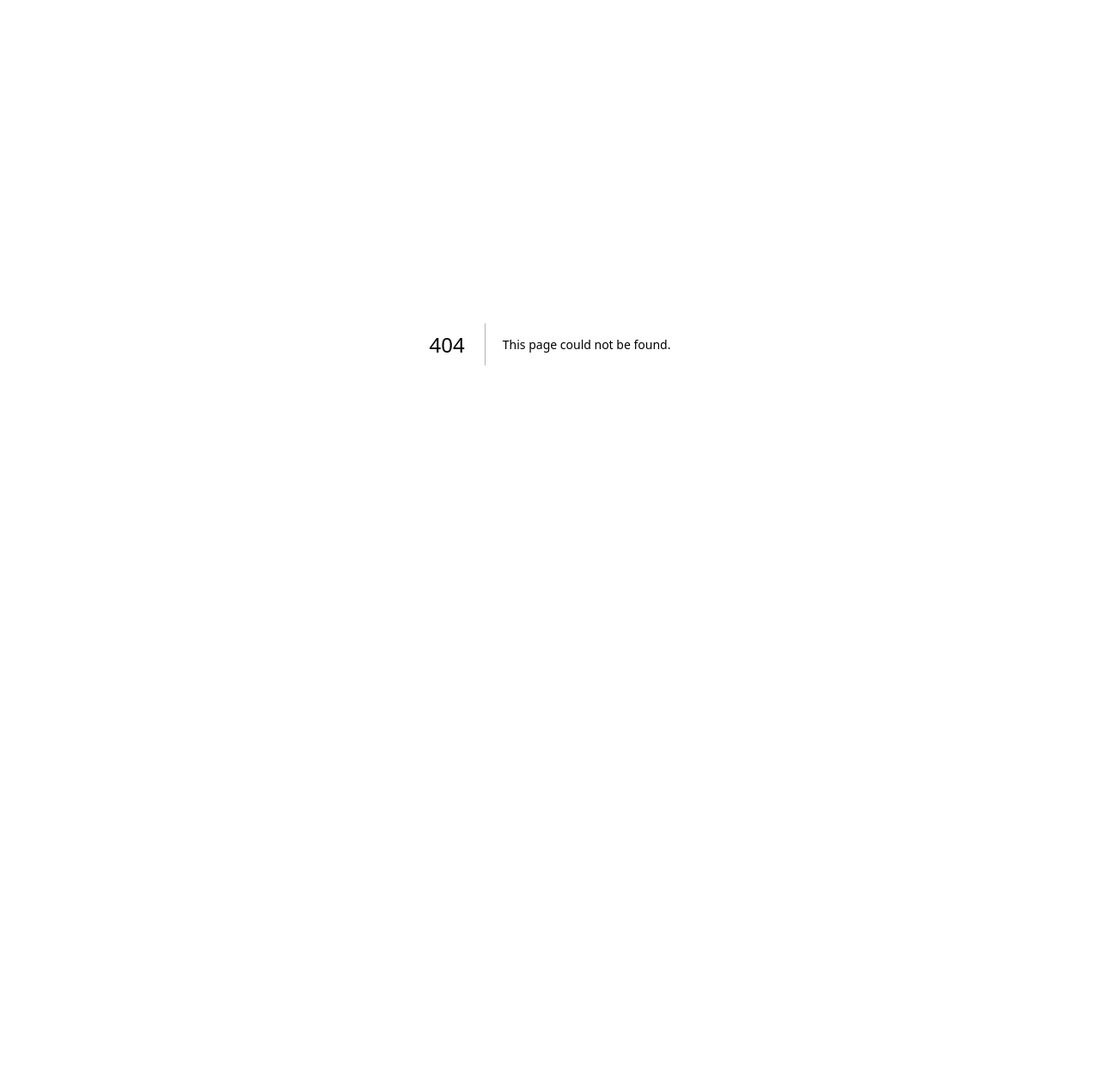
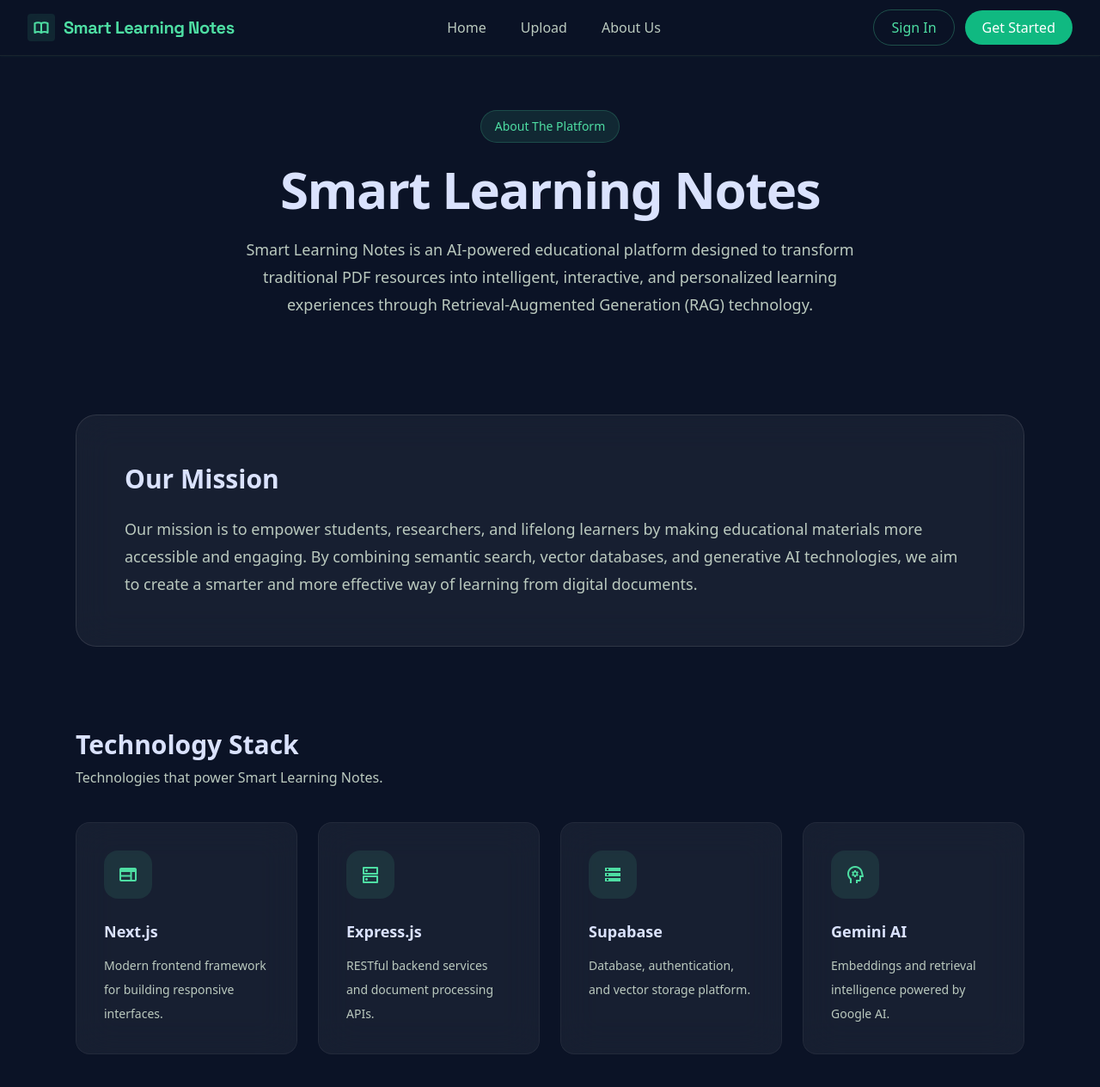
Before and after one commit to Samashi11/Fullstack_ProgrammerDeadline, a Next.js app in the folder frontend/: page /about in a window 1280 px wide. Before the commit this address had no page. Shown: the top 1264 px of the page at 86% size. Before the commit the page ends 800 px from the top, so only its background shows below. Built offline with nearby package versions, Linux system fonts and the light colour scheme.

Commit message:
fix home, and + page About Us

```diff
--- /dev/null
+++ b/frontend/app/about/page.tsx
@@ -0,0 +1,144 @@
+import Navbar from "../components/Navbar";
+import Footer from "../components/Footer";
+
+export default function AboutUs() {
+  const technologies = [
+    {
+      name: "Next.js",
+      description: "Modern frontend framework for building responsive interfaces.",
+      icon: "web",
+    },
+    {
+      name: "Express.js",
+      description: "RESTful backend services and document processing APIs.",
+      icon: "dns",
+    },
+    {
+      name: "Supabase",
+      description: "Database, authentication, and vector storage platform.",
+      icon: "storage",
+    },
+    {
+      name: "Gemini AI",
+      description: "Embeddings and retrieval intelligence powered by Google AI.",
+      icon: "psychology",
+    },
+  ];
+
+  const roadmap = [
+    "Conversational Document Assistant",
+    "Automated Quiz Generation",
+    "Flashcard-Based Learning",
+    "User Authentication & Personal Workspace",
+    "Learning Analytics Dashboard",
+  ];
+
+  return (
+    <div className="min-h-screen bg-background text-on-surface">
+      <Navbar />
+
+      <main className="pt-32 pb-24 px-6 max-w-6xl mx-auto">
+        {/* Hero */}
+        <section className="text-center mb-28">
+          <span className="inline-block px-4 py-2 rounded-full border border-primary/20 bg-primary/10 text-primary text-sm font-medium mb-6">
+            About The Platform
+          </span>
+
+          <h1 className="text-5xl md:text-6xl font-bold tracking-tight mb-6">
+            Smart Learning Notes
+          </h1>
+
+          <p className="max-w-3xl mx-auto text-lg leading-8 text-on-surface-variant">
+            Smart Learning Notes is an AI-powered educational platform designed
+            to transform traditional PDF resources into intelligent, interactive,
+            and personalized learning experiences through
+            Retrieval-Augmented Generation (RAG) technology.
+          </p>
+        </section>
+
+        {/* Mission */}
+        <section className="mb-24">
+          <div className="glass-panel rounded-3xl p-10 md:p-14">
+            <h2 className="text-3xl font-bold mb-6">
+              Our Mission
+            </h2>
+
+            <p className="leading-8 text-on-surface-variant text-lg">
+              Our mission is to empower students, researchers, and lifelong
+              learners by making educational materials more accessible and
+              engaging. By combining semantic search, vector databases, and
+              generative AI technologies, we aim to create a smarter and more
+              effective way of learning from digital documents.
+            </p>
+          </div>
+        </section>
+
+        {/* Technology Stack */}
+        <section className="mb-24">
+          <div className="flex items-center justify-between mb-10">
+            <div>
+              <h2 className="text-3xl font-bold mb-2">
+                Technology Stack
+              </h2>
+
+              <p className="text-on-surface-variant">
+                Technologies that power Smart Learning Notes.
+              </p>
+            </div>
+          </div>
+
+          <div className="grid md:grid-cols-2 lg:grid-cols-4 gap-6">
+            {technologies.map((tech) => (
+              <div
+                key={tech.name}
+                className="glass-panel p-8 rounded-2xl border border-white/5 hover:border-primary/30 transition-all duration-300 hover:-translate-y-1"
+              >
+                <div className="w-14 h-14 rounded-2xl bg-primary/10 flex items-center justify-center mb-6">
+                  <span className="material-symbols-outlined text-primary text-3xl">
+                    {tech.icon}
+                  </span>
+                </div>
+
+                <h3 className="font-semibold text-lg mb-3">
+                  {tech.name}
+                </h3>
+
+                <p className="text-sm leading-7 text-on-surface-variant">
+                  {tech.description}
+                </p>
+              </div>
+            ))}
+          </div>
+        </section>
+
+        {/* Roadmap */}
+        <section>
+          <div className="glass-panel rounded-3xl p-10 md:p-14">
+            <h2 className="text-3xl font-bold mb-8">
+              Future Development
+            </h2>
+
+            <div className="grid md:grid-cols-2 gap-6">
+              {roadmap.map((feature, index) => (
+                <div
+                  key={feature}
+                  className="flex items-center gap-4 border-b border-white/5 pb-4"
+                >
+                  <div className="w-10 h-10 rounded-full bg-primary/10 text-primary flex items-center justify-center font-semibold">
+                    {index + 1}
+                  </div>
+
+                  <span className="text-on-surface-variant">
+                    {feature}
+                  </span>
+                </div>
+              ))}
+            </div>
+          </div>
+        </section>
+      </main>
+
+      <Footer />
+    </div>
+  );
+}
--- a/frontend/app/components/Features.tsx
+++ b/frontend/app/components/Features.tsx
@@ -1,55 +1,69 @@
 export default function Features() {
   return (
     <section className="py-20 px-8 max-w-container_max mx-auto relative z-10">
+      <div className="text-center mb-16">
+        <h2 className="font-h2 text-h2 text-on-surface mb-4">
+          Why Use Smart Learning Notes?
+        </h2>
+
+        <p className="text-on-surface-variant max-w-2xl mx-auto">
+          Transform your study materials into an intelligent learning
+          experience powered by AI and Retrieval-Augmented Generation (RAG).
+        </p>
+      </div>
+
       <div className="grid grid-cols-1 md:grid-cols-3 gap-8">
         {/* Card 1 */}
-                    <div className="bg-surface-container border border-surface-bright/20 rounded-xl p-8 hover:border-outline-variant transition-all flex flex-col group">
-                         <div className="w-12 h-12 bg-primary/10 rounded-lg flex items-center justify-center mb-6 group-hover:bg-primary/20 transition-colors">
-                              <span className="material-symbols-outlined text-primary text-2xl">
-                                   chat
+        <div className="bg-surface-container border border-surface-bright/20 rounded-xl p-8 hover:border-primary/50 hover:-translate-y-2 transition-all duration-300 flex flex-col group">
+          <div className="w-14 h-14 bg-primary/10 rounded-xl flex items-center justify-center mb-6 group-hover:bg-primary/20 transition-colors">
+            <span className="material-symbols-outlined text-primary text-3xl">
+              upload_file
             </span>
           </div>
+
           <h3 className="font-h3 text-h3 text-on-surface mb-3">
-                              Smart Vector Chat
+            Smart PDF Upload
           </h3>
+
           <p className="font-body-md text-on-surface-variant">
-                              Engage in contextual conversations with your
-                              documents using advanced RAG technology for
-                              precise, referenced answers.
+            Upload lecture notes, research papers, and learning materials with
+            instant AI processing and document indexing.
           </p>
         </div>
 
         {/* Card 2 */}
-                    <div className="bg-surface-container border border-surface-bright/20 rounded-xl p-8 hover:border-outline-variant transition-all flex flex-col group">
-                         <div className="w-12 h-12 bg-primary/10 rounded-lg flex items-center justify-center mb-6 group-hover:bg-primary/20 transition-colors">
-                              <span className="material-symbols-outlined text-primary text-2xl">
-                                   checklist
+        <div className="bg-surface-container border border-surface-bright/20 rounded-xl p-8 hover:border-primary/50 hover:-translate-y-2 transition-all duration-300 flex flex-col group">
+          <div className="w-14 h-14 bg-primary/10 rounded-xl flex items-center justify-center mb-6 group-hover:bg-primary/20 transition-colors">
+            <span className="material-symbols-outlined text-primary text-3xl">
+              psychology
             </span>
           </div>
+
           <h3 className="font-h3 text-h3 text-on-surface mb-3">
-                              Instant Quiz Generation
+            AI Knowledge Retrieval
           </h3>
+
           <p className="font-body-md text-on-surface-variant">
-                              Automatically generate targeted questions from
-                              your source material to test comprehension and aid
-                              retention.
+            Powered by Gemini Embeddings and RAG technology to understand and
+            retrieve information from your uploaded documents.
           </p>
         </div>
 
         {/* Card 3 */}
-                    <div className="bg-surface-container border border-surface-bright/20 rounded-xl p-8 hover:border-outline-variant transition-all flex flex-col group">
-                         <div className="w-12 h-12 bg-primary/10 rounded-lg flex items-center justify-center mb-6 group-hover:bg-primary/20 transition-colors">
-                              <span className="material-symbols-outlined text-primary text-2xl">
-                                   shield
+        <div className="bg-surface-container border border-surface-bright/20 rounded-xl p-8 hover:border-primary/50 hover:-translate-y-2 transition-all duration-300 flex flex-col group">
+          <div className="w-14 h-14 bg-primary/10 rounded-xl flex items-center justify-center mb-6 group-hover:bg-primary/20 transition-colors">
+            <span className="material-symbols-outlined text-primary text-3xl">
+              auto_stories
             </span>
           </div>
+
           <h3 className="font-h3 text-h3 text-on-surface mb-3">
-                              Secure Document Vault
+            Personalized Learning
           </h3>
+
           <p className="font-body-md text-on-surface-variant">
-                              Your research is stored securely with
-                              enterprise-grade encryption. Private by default,
-                              accessible only by you.
+            Convert traditional PDFs into interactive learning resources that
+            help students understand concepts more effectively.
           </p>
         </div>
       </div>
--- a/frontend/app/components/Hero.tsx
+++ b/frontend/app/components/Hero.tsx
@@ -9,8 +9,9 @@ export default function Hero() {
           Master Your Documents with AI.
         </h1>
         <p className="font-body-lg text-lg text-on-surface-variant mb-10 max-w-[600px] mx-auto">
-                         Upload PDFs, instantly find answers through chat, and
-                         generate customized quizzes to test your understanding.
+          Learn Smarter from Your PDFs with AI Upload lecture notes, books, and
+          research papers. Ask questions, summarize content, and generate
+          quizzes instantly.
         </p>
         <div className="flex flex-col sm:flex-row gap-4 justify-center">
           <Link
@@ -19,12 +20,12 @@ export default function Hero() {
           >
             Start for Free
           </Link>
+          <Link href="/upload">
             <button className="px-8 py-4 border border-outline-variant text-on-surface-variant bg-surface-container/30 hover:bg-surface-container hover:text-on-surface transition-colors font-body-md flex items-center justify-center gap-2 rounded-xl">
-                              <span className="material-symbols-outlined">
-                                   play_circle
-                              </span>
-                              Watch Demo
+              <span className="material-symbols-outlined">upload_file</span>
+              Upload a Document
             </button>
+          </Link>
         </div>
       </div>
     </section>
--- a/frontend/app/components/Navbar.tsx
+++ b/frontend/app/components/Navbar.tsx
@@ -57,14 +57,14 @@ export default function Navbar() {
             Upload
           </Link>
           <Link
-            href="/history"
+            href="/about"
             className={`px-4 py-2 rounded-full transition-all duration-300 active:scale-95 ${
-              isActive("/history")
+              isActive("/aboutus")
                 ? "text-primary font-semibold bg-primary/5"
                 : "text-on-surface-variant font-medium hover:text-primary hover:bg-primary/5"
             }`}
           >
-            History
+            About Us
           </Link>
         </div>
 
--- a/frontend/app/layout.tsx
+++ b/frontend/app/layout.tsx
@@ -24,7 +24,11 @@ export default function RootLayout({
   children: React.ReactNode;
 }) {
   return (
-    <html className={`${inter.variable} ${spaceGrotesk.variable}`}>
+    <html
+      lang="en"
+      data-scroll-behavior="smooth"
+      className={`${inter.variable} ${spaceGrotesk.variable}`}
+    >
       <head>
         <link
           href="https://fonts.googleapis.com/css2?family=Material+Symbols+Outlined:wght,FILL@100..700,0..1&display=swap"
```
Lines whose indentation alone changed are shown as unchanged.
